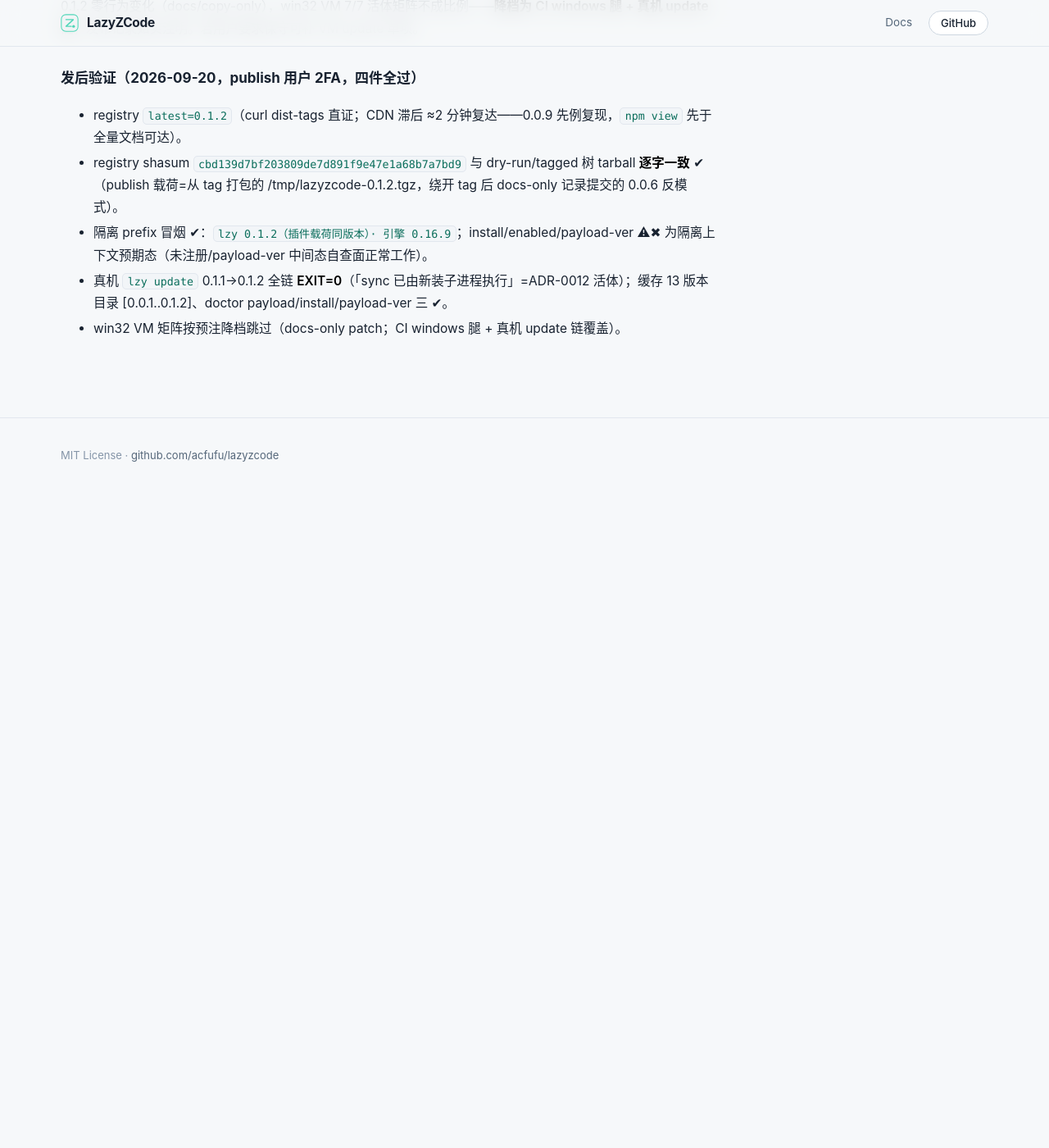
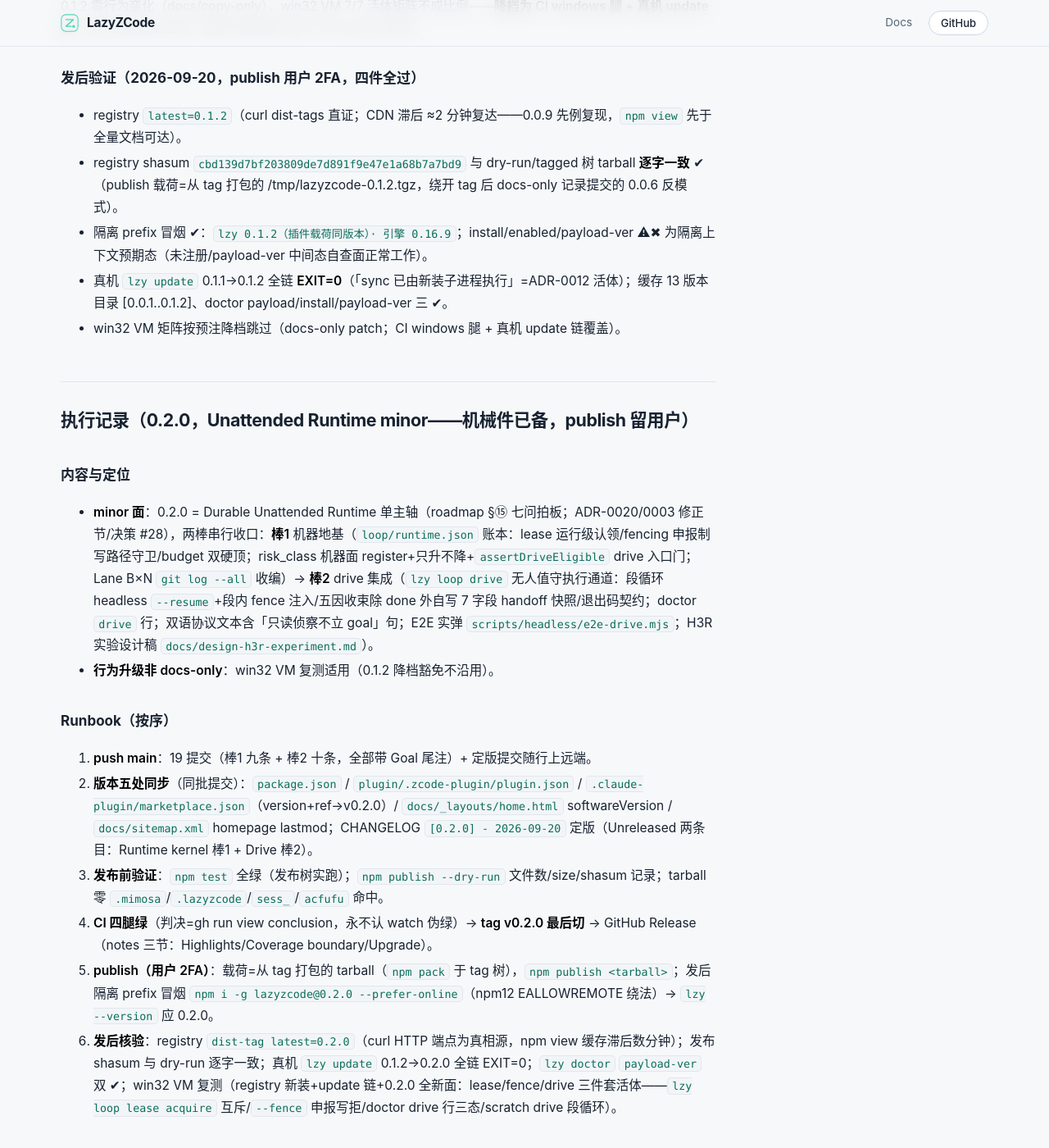
Before and after one commit to Acfufu/lazyzcode, a Jekyll site: the page built from docs/release-checklist.md, in a window 1280 px wide and 1400 px high, scrolled down 17711 px. Shown: the whole window at 82% size. Built offline with Jekyll 4.4.1, drawn with Linux system fonts in a browser that asks for light colours; our own code applies the rules of GitHub Pages for plain Markdown files; before the commit the page ends 18326 px from its top, so only the background shows below that.

Commit message:
release: 0.2.0 - Unattended Runtime (version five-site sync + CHANGELOG finalize)
Version five sites to 0.2.0: package.json / plugin manifest /
marketplace.json (version + ref v0.2.0) / home.html softwareVersion /
sitemap homepage lastmod (already today). CHANGELOG [Unreleased]
finalized as [0.2.0] - 2026-09-20 (baton 1 runtime kernel + baton 2
drive). release-checklist gains the 0.2.0 runbook section. This is the
last commit touching payload files before the tag (payload freeze
discipline, ADJ-15).

```diff
--- a/docs/_layouts/home.html
+++ b/docs/_layouts/home.html
@@ -14,7 +14,7 @@
     "name": "LazyZCode",
     "applicationCategory": "DeveloperApplication",
     "operatingSystem": "macOS, Windows, Linux",
-    "softwareVersion": "0.1.2",
+    "softwareVersion": "0.2.0",
     "description": "The discipline layer for ZCode: plan, execute, take evidence, never stop half-done. A plugin plus a lightweight CLI (lzy) that turns agent claims into verified facts.",
     "url": "https://acfufu.github.io/lazyzcode/",
     "downloadUrl": "https://www.npmjs.com/package/lazyzcode",
--- a/docs/release-checklist.md
+++ b/docs/release-checklist.md
@@ -447,3 +447,19 @@ plugin payload). From older versions: manual two-step (`npm i -g lazyzcode
 - 隔离 prefix 冒烟 ✔：`lzy 0.1.2（插件载荷同版本）· 引擎 0.16.9`；install/enabled/payload-ver ⚠✖ 为隔离上下文预期态（未注册/payload-ver 中间态自查面正常工作）。
 - 真机 `lzy update` 0.1.1→0.1.2 全链 **EXIT=0**（「sync 已由新装子进程执行」=ADR-0012 活体）；缓存 13 版本目录 [0.0.1..0.1.2]、doctor payload/install/payload-ver 三 ✔。
 - win32 VM 矩阵按预注降档跳过（docs-only patch；CI windows 腿 + 真机 update 链覆盖）。
+
+## 执行记录（0.2.0，Unattended Runtime minor——机械件已备，publish 留用户）
+
+### 内容与定位
+
+- **minor 面**：0.2.0 = Durable Unattended Runtime 单主轴（roadmap §⑮ 七问拍板；ADR-0020/0003 修正节/决策 #28），两棒串行收口：**棒1** 机器地基（`loop/runtime.json` 账本：lease 运行级认领/fencing 申报制写路径守卫/budget 双硬顶；risk_class 机器面 register+只升不降+`assertDriveEligible` drive 入口门；Lane B×N `git log --all` 收编）→ **棒2** drive 集成（`lzy loop drive` 无人值守执行通道：段循环 headless `--resume`+段内 fence 注入/五因收束除 done 外自写 7 字段 handoff 快照/退出码契约；doctor `drive` 行；双语协议文本含「只读侦察不立 goal」句；E2E 实弹 `scripts/headless/e2e-drive.mjs`；H3R 实验设计稿 `docs/design-h3r-experiment.md`）。
+- **行为升级非 docs-only**：win32 VM 复测适用（0.1.2 降档豁免不沿用）。
+
+### Runbook（按序）
+
+1. **push main**：19 提交（棒1 九条 + 棒2 十条，全部带 Goal 尾注）+ 定版提交随行上远端。
+2. **版本五处同步**（同批提交）：`package.json` / `plugin/.zcode-plugin/plugin.json` / `.claude-plugin/marketplace.json`（version+ref→v0.2.0）/ `docs/_layouts/home.html` softwareVersion / `docs/sitemap.xml` homepage lastmod；CHANGELOG `[0.2.0] - 2026-09-20` 定版（Unreleased 两条目：Runtime kernel 棒1 + Drive 棒2）。
+3. **发布前验证**：`npm test` 全绿（发布树实跑）；`npm publish --dry-run` 文件数/size/shasum 记录；tarball 零 `.mimosa`/`.lazyzcode`/`sess_`/`acfufu` 命中。
+4. **CI 四腿绿**（判决=gh run view conclusion，永不认 watch 伪绿）→ **tag v0.2.0 最后切** → GitHub Release（notes 三节：Highlights/Coverage boundary/Upgrade）。
+5. **publish（用户 2FA）**：载荷=从 tag 打包的 tarball（`npm pack` 于 tag 树），`npm publish <tarball>`；发后隔离 prefix 冒烟 `npm i -g lazyzcode@0.2.0 --prefer-online`（npm12 EALLOWREMOTE 绕法）→ `lzy --version` 应 0.2.0。
+6. **发后核验**：registry `dist-tag latest=0.2.0`（curl HTTP 端点为真相源，npm view 缓存滞后数分钟）；发布 shasum 与 dry-run 逐字一致；真机 `lzy update` 0.1.2→0.2.0 全链 EXIT=0；`lzy doctor` `payload-ver` 双 ✔；win32 VM 复测（registry 新装+update 链+0.2.0 全新面：lease/fence/drive 三件套活体——`lzy loop lease acquire` 互斥/`--fence` 申报写拒/doctor drive 行三态/scratch drive 段循环）。
--- a/package.json
+++ b/package.json
@@ -1,6 +1,6 @@
 {
   "name": "lazyzcode",
-  "version": "0.1.2",
+  "version": "0.2.0",
   "description": "AI coding-workflow discipline layer for ZCode: plan, execute, take evidence, never stop half-done. Plugin + lightweight CLI (lzy).",
   "keywords": [
     "zcode",
```
Also changed, not shown: .claude-plugin/marketplace.json, CHANGELOG.md, plugin/.zcode-plugin/plugin.json.
